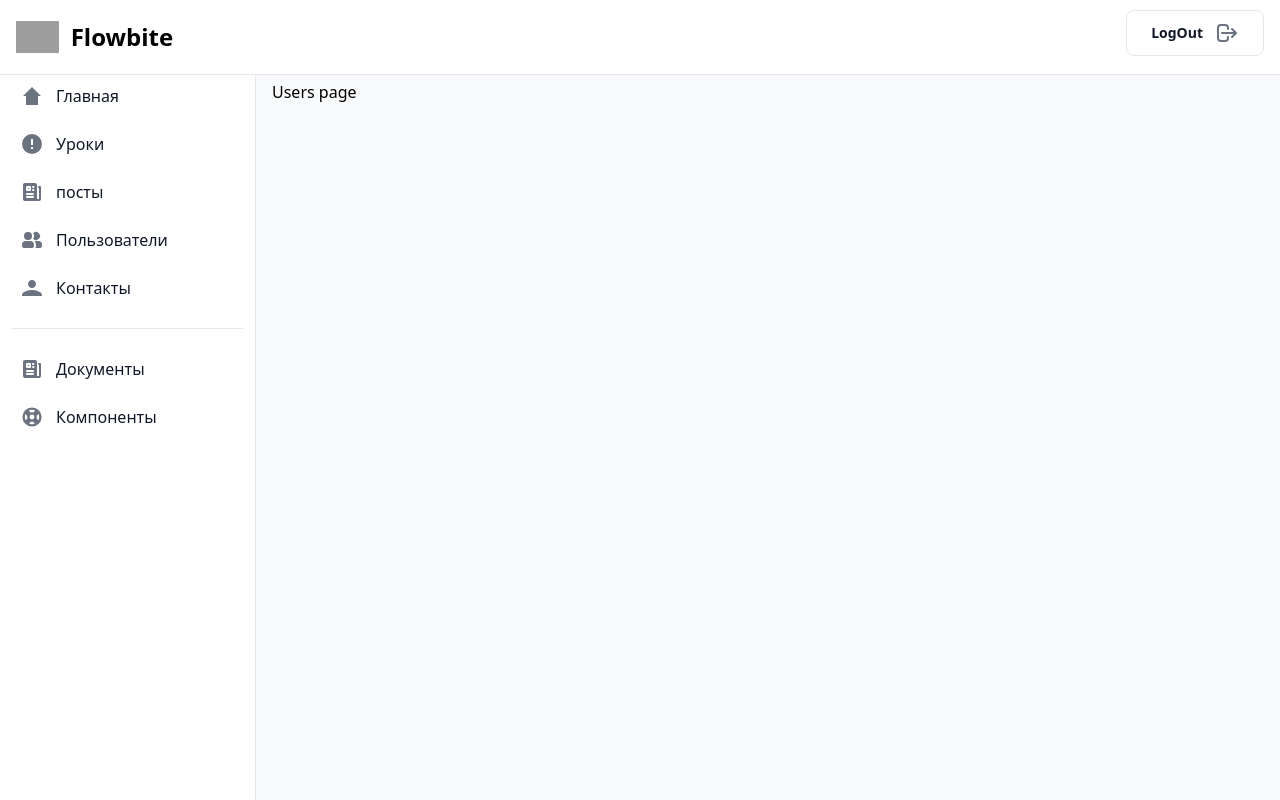
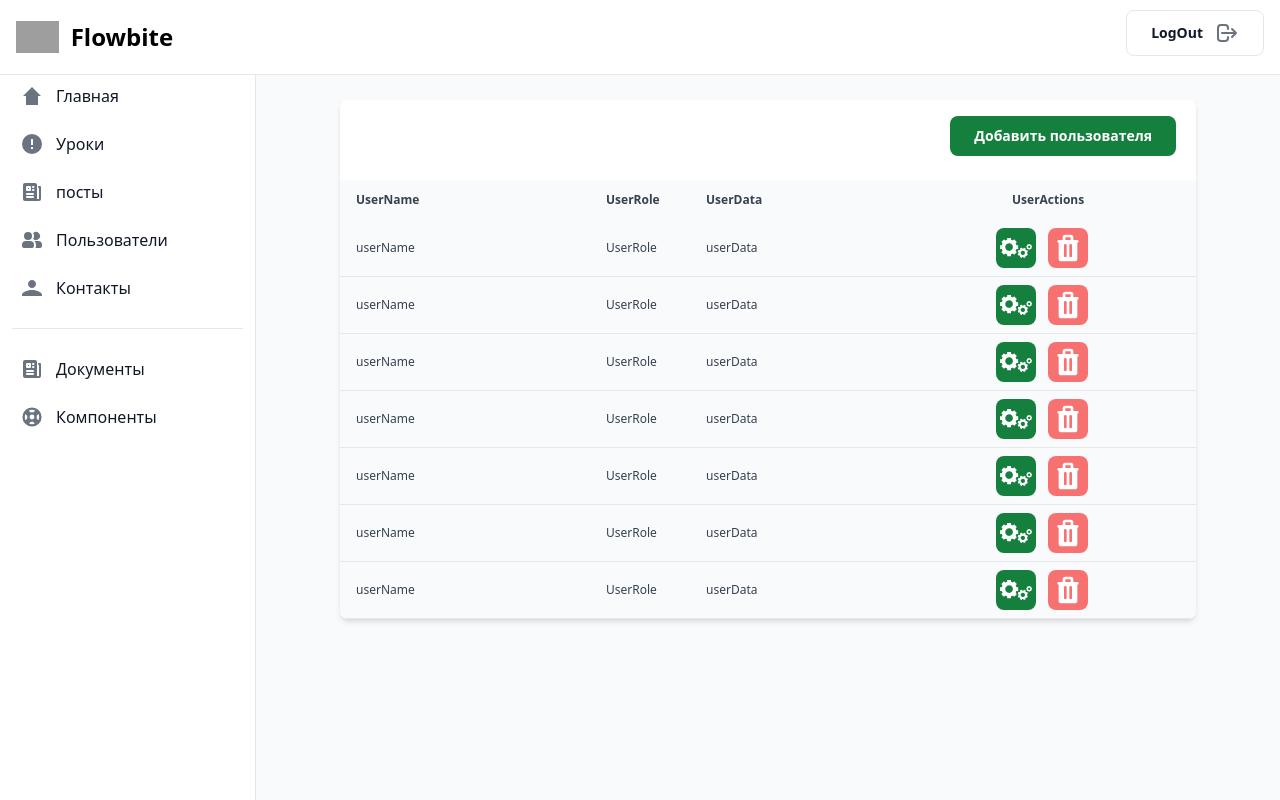
Before and after one commit to TheFasWalker/reactAdmin, a React (Vite) app: page /admin/users in a window 1280 px wide. Built offline with nearby package versions, Linux system fonts and the light colour scheme; grey boxes are pictures that could not be loaded.

Commit message:
feat: created UserPreviews + edited UserPage

```diff
--- /dev/null
+++ b/src/components/users/UserPreview.tsx
@@ -0,0 +1,19 @@
+import { FC } from "react";
+import { Edit } from "../ui/buttons/Edit";
+import { Trash } from "../ui/buttons/Trash";
+
+export const UserPreview: FC = () => {
+    return (
+        <div className="grid grid-cols-[250px_100px_1fr_200px] text-xs text-gray-700  bg-gray-50 font-medium border-b w-full py-1">
+
+            <span className="px-4 py-4">userName</span>
+            <span className="px-4 py-4">UserRole</span>
+            <span className="px-4 py-4">userData</span>
+            <div className="flex gap-3 items-center">
+                <Edit />
+                <Trash />
+            </div>
+        </div>
+
+    )
+}
--- a/src/pages/UsersPage.tsx
+++ b/src/pages/UsersPage.tsx
@@ -1,7 +1,40 @@
 import { FC } from "react";
+import { ButtonLink } from "../components/ui/buttons/links/ButtonLink";
+import { UserPreview } from "../components/users/UserPreview";
 
 export const UsersPage:FC =()=>{
     return(
-        <>Users page</>
+        <section className="bg-gray-50 dark:bg-gray-900 p-3 sm:p-5">
+    <div className="mx-auto max-w-screen-xl px-4 lg:px-12">
+        <div className="bg-white dark:bg-gray-800 relative shadow-md sm:rounded-lg overflow-hidden">
+            <div className="flex flex-col md:flex-row items-center justify-between space-y-3 md:space-y-0 md:space-x-4 p-4">
+                <div className="w-full md:w-1/2">
+
+                </div>
+                <div className="w-fit  flex flex-col space-y-2  items-center justify-center">
+  <ButtonLink link={"#"} text={"Добавить пользователя"}  />
+                </div>
+            </div>
+            <div className="overflow-x-auto">
+                <div className="grid grid-cols-[250px_100px_1fr_200px] text-xs text-gray-700  bg-gray-50 font-bold">
+                    <span className="px-4 py-3">UserName</span>
+                    <span className="px-4 py-3">UserRole</span>
+                    <span className="px-4 py-3">UserData</span>
+                    <span className="px-4 py-3">UserActions</span>
+                </div>
+
+                        <UserPreview/>
+                        <UserPreview/>
+                        <UserPreview/>
+                        <UserPreview/>
+                        <UserPreview/>
+                        <UserPreview/>
+                        <UserPreview/>
+
+            </div>
+
+        </div>
+    </div>
+    </section>
     )
 }
```
